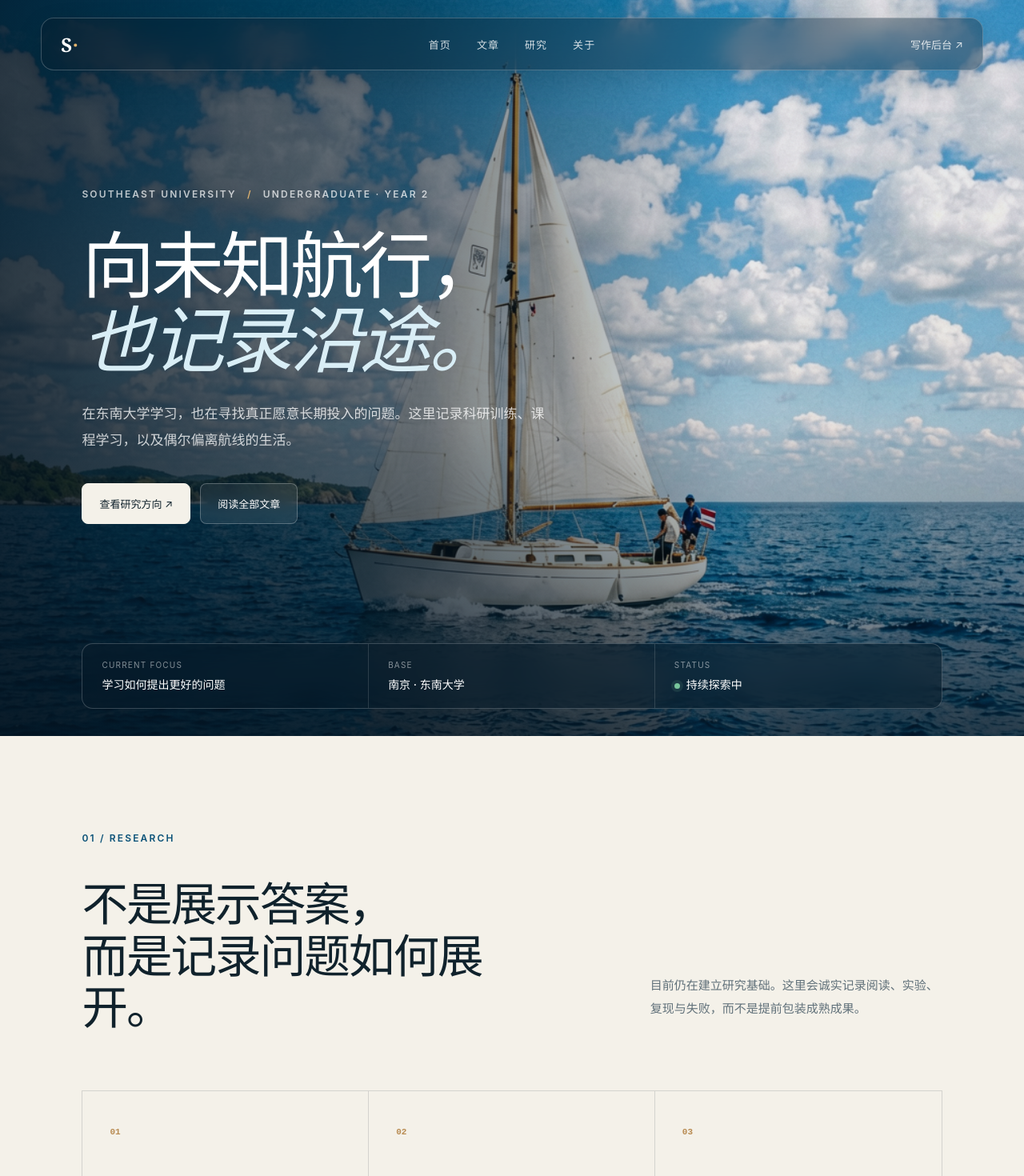
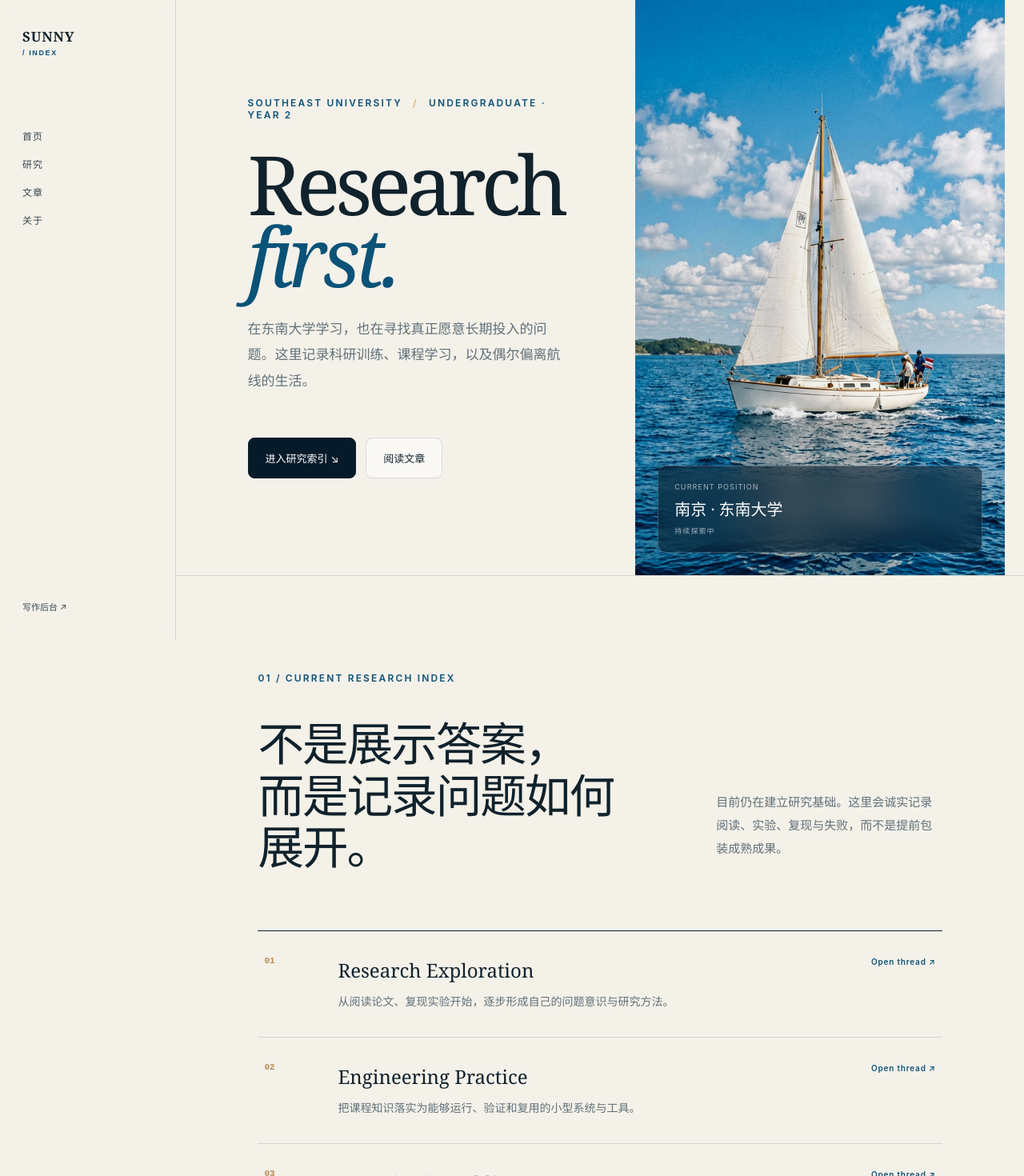
Before and after one commit to sunflower070203/sun-h-blog, a React (Vite) app in the folder apps/web/: page / in a window 1280 px wide. Shown: the top 1470 px of the page at 80% size. Built offline with nearby package versions, Linux system fonts and the light colour scheme; no server answers.

Commit message:
feat: introduce research-first public layout

```diff
--- a/apps/web/src/components/Shell.tsx
+++ b/apps/web/src/components/Shell.tsx
@@ -3,18 +3,18 @@ import { Link, NavLink } from "react-router-dom";
 
 export function Shell({ children }: { children: ReactNode }) {
   return (
-    <>
+    <div className="public-layout">
       <header className="site-header">
-        <Link className="brand" to="/">S<span>·</span></Link>
+        <Link className="brand" to="/">SUNNY<span> / INDEX</span></Link>
         <nav aria-label="主要导航">
           <NavLink to="/">首页</NavLink>
+          <a href="/#research">研究</a>
           <NavLink to="/posts">文章</NavLink>
-          <a href="/#research">研究</a>
           <a href="/#about">关于</a>
         </nav>
         <Link className="nav-cta" to="/admin">写作后台 ↗</Link>
       </header>
-      {children}
-    </>
+      <div className="public-stage">{children}</div>
+    </div>
   );
 }
--- a/apps/web/src/pages/HomePage.tsx
+++ b/apps/web/src/pages/HomePage.tsx
@@ -11,35 +11,31 @@ export function HomePage() {
 
   return (
     <main>
-      <section className="hero">
-        <div className="hero-bg" />
-        <div className="hero-overlay" />
-        <div className="hero-content">
+      <section className="index-hero">
+        <div className="index-intro">
           <p className="kicker">{site.school} <span>/</span> {site.role}</p>
-          <h1>向未知航行，<br /><em>也记录沿途。</em></h1>
+          <h1>Research<br /><em>first.</em></h1>
           <p className="hero-intro">{site.intro}</p>
           <div className="hero-actions">
-            <a className="button primary" href="#research">查看研究方向 ↗</a>
-            <Link className="button ghost" to="/posts">阅读全部文章</Link>
+            <a className="button primary" href="#research">进入研究索引 ↘</a>
+            <Link className="button ghost" to="/posts">阅读文章</Link>
           </div>
         </div>
-        <div className="hero-meta glass">
-          <div><span>Current focus</span><strong>学习如何提出更好的问题</strong></div>
-          <div><span>Base</span><strong>南京 · 东南大学</strong></div>
-          <div><span>Status</span><strong className="status">持续探索中</strong></div>
+        <div className="index-portrait" role="img" aria-label="海面上的帆船">
+          <div className="glass index-caption"><span>Current position</span><strong>南京 · 东南大学</strong><small>持续探索中</small></div>
         </div>
       </section>
 
       <section className="section" id="research">
-        <div className="section-label">01 / Research</div>
+        <div className="section-label">01 / Current research index</div>
         <div className="section-heading">
           <h2>不是展示答案，<br />而是记录问题如何展开。</h2>
           <p>目前仍在建立研究基础。这里会诚实记录阅读、实验、复现与失败，而不是提前包装成熟成果。</p>
         </div>
-        <div className="interest-grid">
+        <div className="research-index">
           {interests.map(([index, title, description]) => (
             <article className="interest-card" key={index}>
-              <span>{index}</span><h3>{title}</h3><p>{description}</p>
+              <span>{index}</span><div><h3>{title}</h3><p>{description}</p></div><b>Open thread ↗</b>
             </article>
           ))}
         </div>
--- a/apps/web/src/pages/PostPage.tsx
+++ b/apps/web/src/pages/PostPage.tsx
@@ -6,9 +6,10 @@ import Image from "@tiptap/extension-image";
 import Link from "@tiptap/extension-link";
 import { useParams } from "react-router-dom";
 import { api } from "../api";
+import { Gallery } from "../admin/editor/Gallery";
 
 function ArticleBody({ post }: { post: PostDetail }) {
-  const editor = useEditor({ extensions: [StarterKit, Image, Link], content: post.content, editable: false });
+  const editor = useEditor({ extensions: [StarterKit, Image, Gallery, Link], content: post.content, editable: false });
   return <EditorContent editor={editor} />;
 }
 
--- a/apps/web/src/styles.css
+++ b/apps/web/src/styles.css
@@ -234,3 +234,50 @@ footer { display: flex; justify-content: space-between; }
   .post-grid { grid-template-columns: 1fr; }
   .inner-page, .article-page { padding: 130px 22px 70px; }
 }
+
+/* Research index layout */
+.public-layout { min-height: 100vh; }
+.public-stage { margin-left: 220px; }
+.site-header {
+  position: fixed; inset: 0 auto 0 0; width: 220px; height: 100vh;
+  display: flex; flex-direction: column; align-items: stretch; padding: 34px 28px;
+  color: var(--ink); border: 0; border-right: 1px solid var(--line); border-radius: 0;
+  background: rgba(244,241,233,.88); backdrop-filter: blur(18px); box-shadow: none;
+}
+.brand { font: 600 17px Georgia,serif; letter-spacing: .05em; }
+.brand span { display: block; margin-top: 5px; color: var(--ocean); font: 600 9px/1 sans-serif; letter-spacing: .18em; }
+.site-header nav { display: flex; flex-direction: column; gap: 18px; margin-top: 90px; font-size: 12px; letter-spacing: .08em; }
+.nav-cta { margin-top: auto; font-size: 11px; }
+.index-hero { min-height: 720px; display: grid; grid-template-columns: 1.05fr .95fr; border-bottom: 1px solid var(--line); }
+.index-intro { display: flex; flex-direction: column; justify-content: center; padding: 90px 7vw; }
+.index-intro .kicker { color: var(--ocean); }
+.index-intro h1 { margin: 0 0 30px; color: var(--ink); font: 400 clamp(64px,8vw,126px)/.88 Georgia,"Songti SC",serif; letter-spacing: -.06em; }
+.index-intro h1 em { color: var(--ocean); font-weight: 400; }
+.index-intro .hero-intro { color: var(--muted); }
+.index-intro .button.primary { color: white; background: var(--navy); border-color: var(--navy); }
+.index-intro .button.ghost { color: var(--ink); border-color: var(--line); background: rgba(255,255,255,.5); }
+.index-portrait { position: relative; min-height: 620px; background: linear-gradient(90deg,rgba(6,27,42,.1),rgba(6,27,42,.02)),url("/sailboat.png") center/cover no-repeat; }
+.index-caption { position: absolute; right: 28px; bottom: 28px; left: 28px; padding: 20px; color: white; border-radius: 10px; }
+.index-caption span,.index-caption small { display: block; color: rgba(255,255,255,.62); font-size: 9px; letter-spacing: .12em; text-transform: uppercase; }
+.index-caption strong { display: block; margin: 7px 0; font: 400 20px Georgia,serif; }
+.research-index { border-top: 1px solid var(--ink); }
+.research-index .interest-card { display: grid; grid-template-columns: 70px 1fr auto; gap: 22px; align-items: start; min-height: 0; padding: 32px 8px; border: 0; border-bottom: 1px solid var(--line); }
+.research-index .interest-card h3 { margin: 0 0 10px; }
+.research-index .interest-card p { max-width: 680px; margin: 0; }
+.research-index .interest-card b { color: var(--ocean); font-size: 10px; font-weight: 600; letter-spacing: .08em; }
+.prose .image-gallery { display: grid; grid-template-columns: repeat(2,minmax(0,1fr)); gap: 14px; max-width: 1040px; margin: 40px -140px; }
+.prose .image-gallery img { width: 100%; height: 100%; max-height: 520px; object-fit: cover; }
+
+@media (max-width: 800px) {
+  .public-stage { margin-left: 0; padding-top: 76px; }
+  .site-header { position: fixed; inset: 12px 14px auto; width: auto; height: 58px; padding: 0 18px; flex-direction: row; align-items: center; border: 1px solid var(--line); border-radius: 12px; }
+  .brand span,.site-header nav { display: none; }
+  .nav-cta { margin: 0 0 0 auto; }
+  .index-hero { grid-template-columns: 1fr; }
+  .index-intro { padding: 72px 24px; }
+  .index-intro h1 { font-size: 68px; }
+  .index-portrait { min-height: 420px; }
+  .research-index .interest-card { grid-template-columns: 38px 1fr; }
+  .research-index .interest-card b { display: none; }
+  .prose .image-gallery { grid-template-columns: 1fr; margin: 30px 0; }
+}
```
